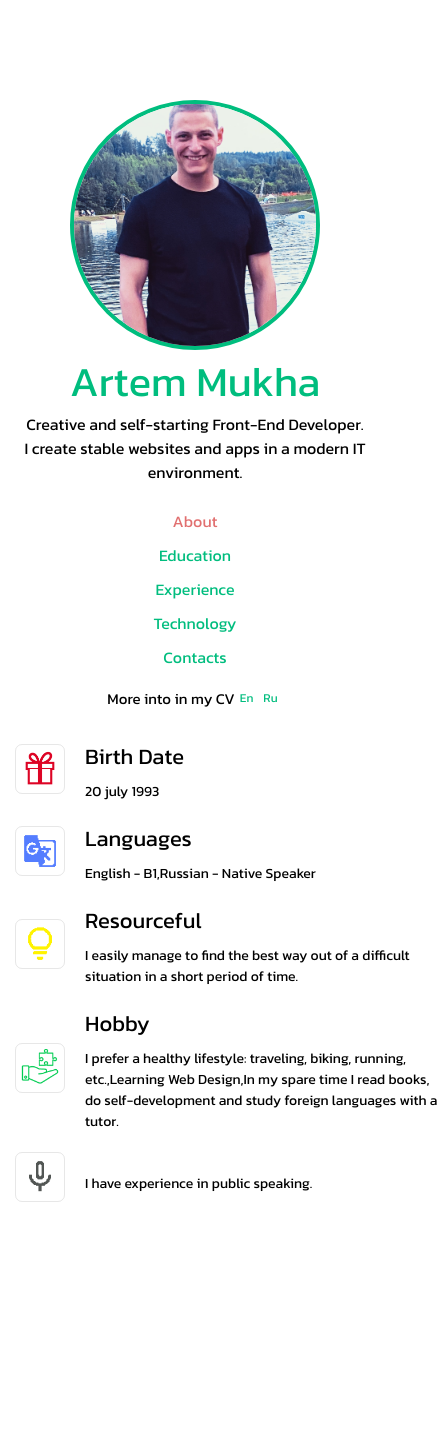
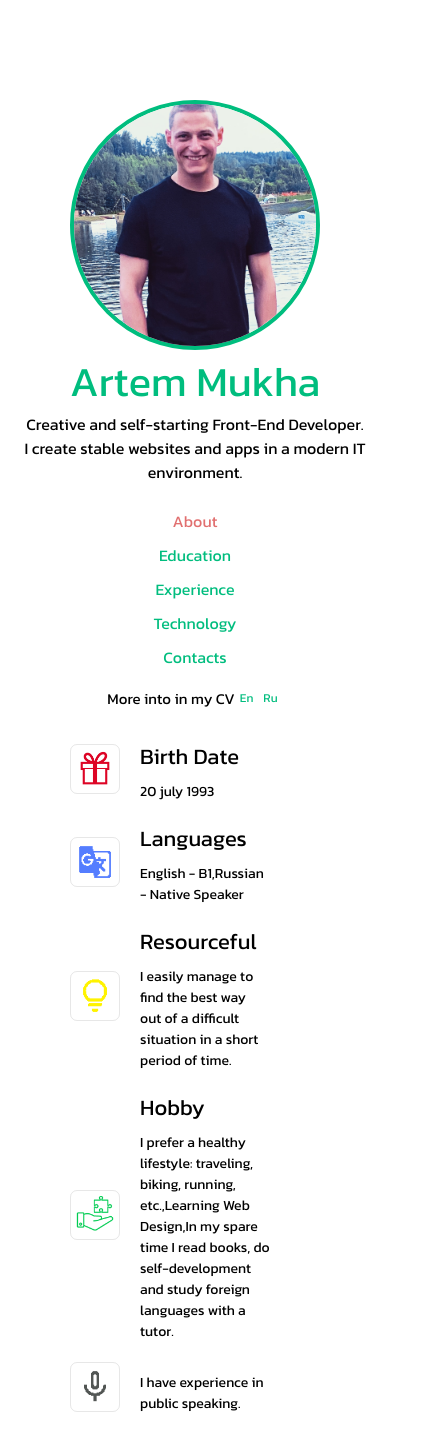
Before and after one commit to amuha2007/amuha2007.github.io, a React (Create React App) app: page / in a window 390 px wide. Shown: the whole page, 445 px wide, since content can reach past the window. Before the commit the page ends 1226 px from the top, so only its background shows below. Built offline with nearby package versions, Linux system fonts and the light colour scheme.

Commit message:
fixed bugsMeida

```diff
--- a/src/styles/App.css
+++ b/src/styles/App.css
@@ -74,7 +74,7 @@
 }
 
 .MainContainer_active{
-    display: flex;
+
 
     animation-name: mainContainerActive;
     animation-duration: 1s;
@@ -489,8 +489,56 @@ height: 600px;
     transition: opacity 200ms;
   }
 
-@media screen and (max-width:450px){
+@media screen and (max-width:520px){
     nav{
         flex-direction: column;
     }
+    /* .mainConteinerText{
+        max-width: 200px;
+    } */
+
+    .DocerText{
+        white-space: inherit;
+    }
+
+    .AppMain{
+        width: 350px;
+    }
+
+    .MainContainer_active{
+        width: 300px;
+        left: 0px;
+    }
+
+    .MainContainer{
+        width: 300px;
+        left: 0px;
+    }
+
+    .DocerText{
+        display: flex !important;
+        flex-direction: column !important;
+    }
+    .DocerText>p{
+        margin-left: 0px !important;
+    }
+
 }
+
+@media screen and (max-width:400px){
+    .AppMain {
+        width: 250px;
+    }
+    .MainContainer_active {
+        width: 200px;
+        left: 0px;
+    }
+    .MainContainer{
+        width: 200px;
+        left: 0px;
+        justify-content: center;
+    }
+    .DocerText>p {
+        width: 145px;
+    }
+}
```
